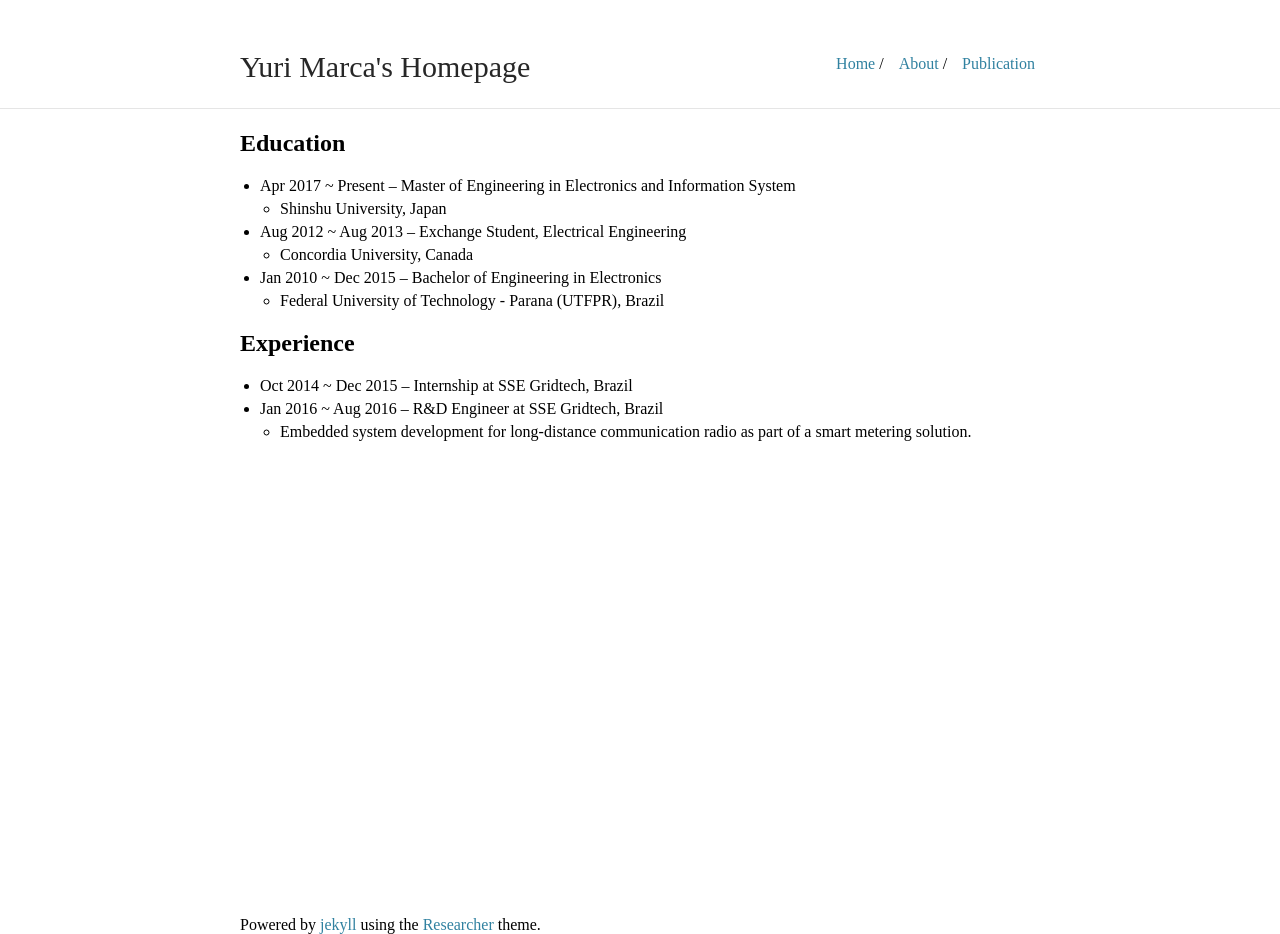
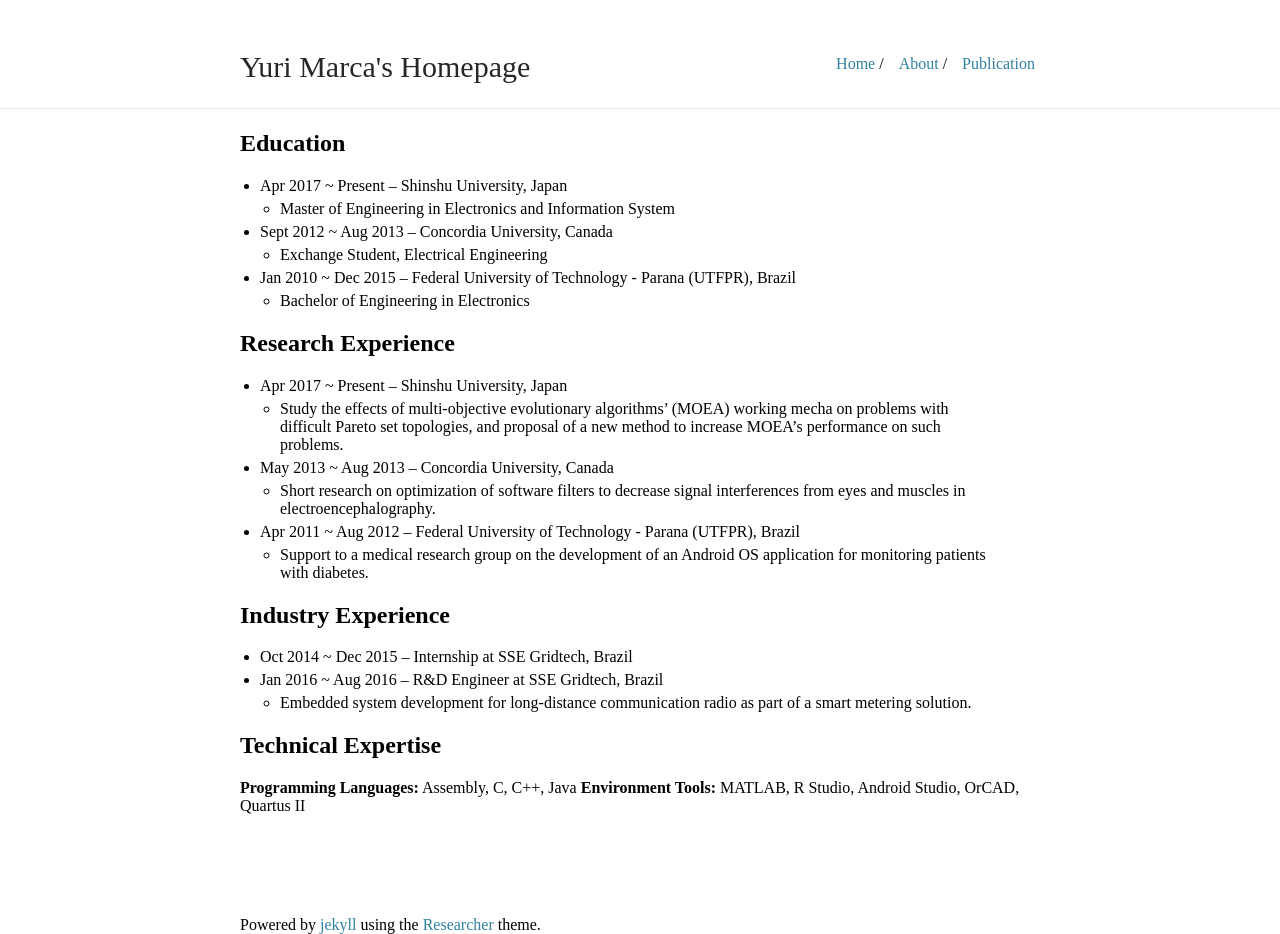
Before and after one commit to yurimarca/yurimarca.github.io, a Jekyll site: the page built from about.md, in a window 1280 px wide. Built offline with Jekyll 4.4.1, drawn with Linux system fonts in a browser that asks for light colours.

Commit message:
update about

```diff
--- a/about.md
+++ b/about.md
@@ -6,15 +6,33 @@ title: Yuri Marca's Homepage
 
 ## Education
 
-* Apr 2017 ~ Present -- Master of Engineering in Electronics and Information System
-  * Shinshu University, Japan
-* Aug 2012 ~ Aug 2013 -- Exchange Student, Electrical Engineering
-  * Concordia University, Canada
-* Jan 2010 ~ Dec 2015 -- Bachelor of Engineering in Electronics
-  * Federal University of Technology - Parana (UTFPR), Brazil
+* Apr 2017 ~ Present -- Shinshu University, Japan
+  * Master of Engineering in Electronics and Information System
 
-## Experience
+* Sept 2012 ~ Aug 2013 -- Concordia University, Canada
+  * Exchange Student, Electrical Engineering
+
+* Jan 2010 ~ Dec 2015 -- Federal University of Technology - Parana (UTFPR), Brazil
+  * Bachelor of Engineering in Electronics
+
+## Research Experience
+
+* Apr 2017 ~ Present -- Shinshu University, Japan
+  * Study the effects of multi-objective evolutionary algorithms’ (MOEA) working mecha on problems with difficult Pareto set topologies, and proposal of a new method to increase MOEA’s performance on such problems.
+
+* May 2013 ~ Aug 2013 -- Concordia University, Canada
+  * Short research on optimization of software filters to decrease signal interferences from eyes and muscles in electroencephalography.
+
+* Apr 2011 ~ Aug 2012 -- Federal University of Technology - Parana (UTFPR), Brazil
+  * Support to a medical research group on the development of an Android OS application for monitoring patients with diabetes.
+
+## Industry Experience
 
 * Oct 2014 ~ Dec 2015 -- Internship at SSE Gridtech, Brazil
 * Jan 2016 ~ Aug 2016 -- R&D Engineer at SSE Gridtech, Brazil
   * Embedded system development for long-distance communication radio as part of a smart metering solution.
+
+## Technical Expertise
+
+**Programming Languages:** Assembly, C, C++, Java
+**Environment Tools:** MATLAB, R Studio, Android Studio, OrCAD, Quartus II
```
